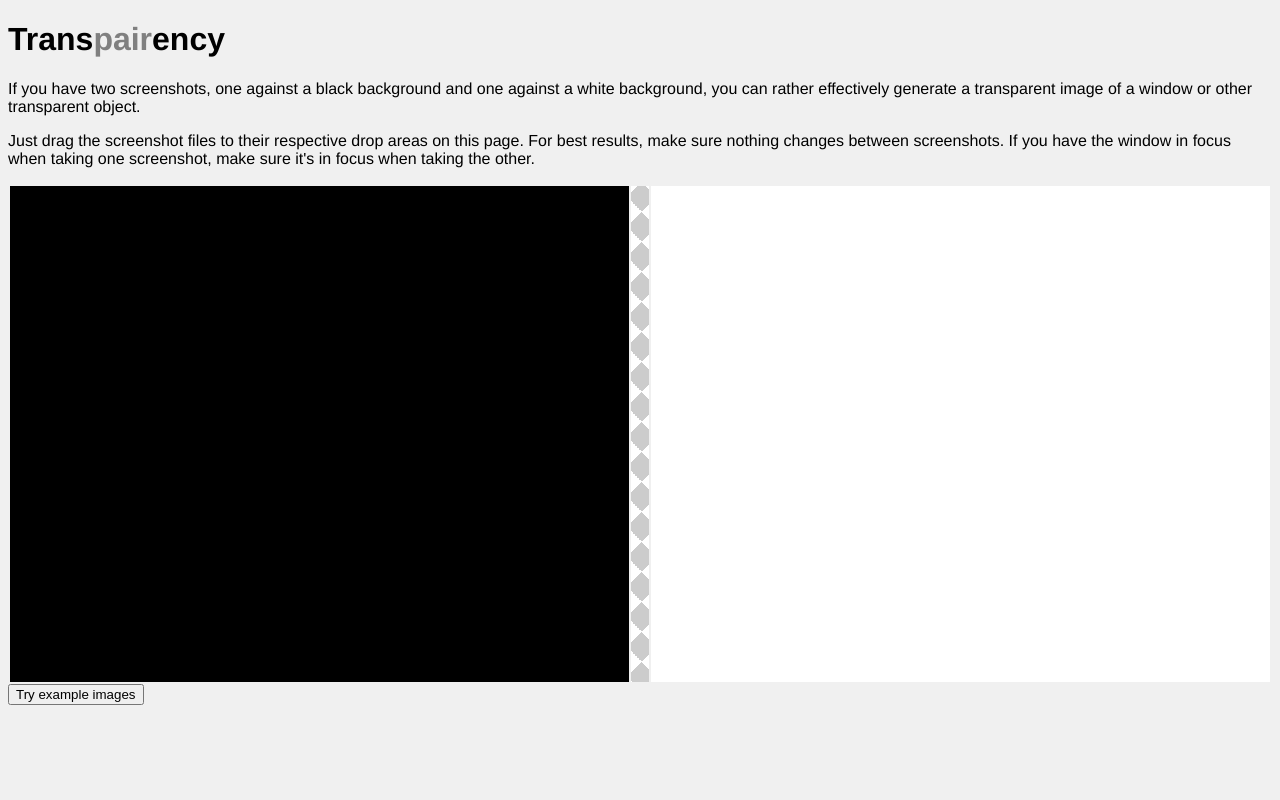
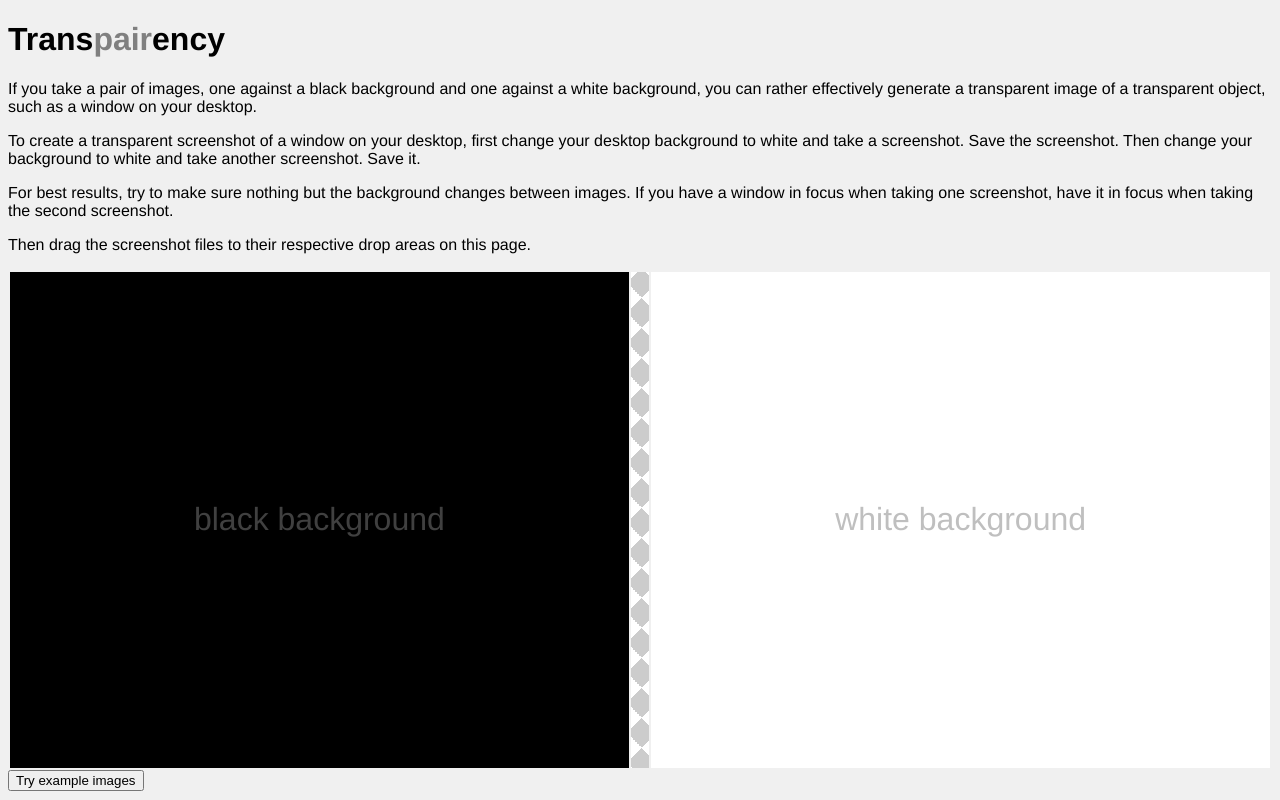
Before and after one commit to 1j01/transpairency, a plain HTML site: page index.html in a window 1280 px wide. Drawn offline with Linux system fonts and the light colour scheme.

Commit message:
Improve demo and text

```diff
--- a/index.html
+++ b/index.html
@@ -23,7 +23,17 @@
 			}
 			td {
 				width: 400px;
-				text-align: center; /* not text, but okay */
+				text-align: center;
+				color: gray;
+			}
+			td p {
+				font-size: 2em;
+				opacity: 0.5;
+				user-select: none;
+				-ms-user-select: none;
+				-moz-user-select: none;
+				-webkit-user-select: none;
+				cursor: default;
 			}
 			#black {
 				background: black;
@@ -87,14 +97,16 @@
 
 		<h1>Trans<span>pair</span>ency</h1>
 
-		<p>If you have two screenshots, one against a black background and one against a white background, you can rather effectively generate a transparent image of a window or other transparent object.</p>
-		<p>Just drag the screenshot files to their respective drop areas on this page. For best results, make sure nothing changes between screenshots. If you have the window in focus when taking one screenshot, make sure it's in focus when taking the other.</p>
+		<p>If you take a pair of images, one against a black background and one against a white background, you can rather effectively generate a transparent image of a transparent object, such as a window on your desktop.</p>
+		<p>To create a transparent screenshot of a window on your desktop, first change your desktop background to white and take a screenshot. Save the screenshot. Then change your background to white and take another screenshot. Save it.</p>
+		<p>For best results, try to make sure nothing but the background changes between images. If you have a window in focus when taking one screenshot, have it in focus when taking the second screenshot.</p>
+		<p>Then drag the screenshot files to their respective drop areas on this page.</p>
 
 		<!-- FYI, I don't *normally* use tables for layout. -->
 		<table><tr>
-			<td id="black"></td>
+			<td id="black"><p>black background</p></td>
 			<td id="result" class="uncomputed"></td>
-			<td id="white"></td>
+			<td id="white"><p>white background</p></td>
 		</tr></table>
 
 		<button id="example">Try example images</button>
```
